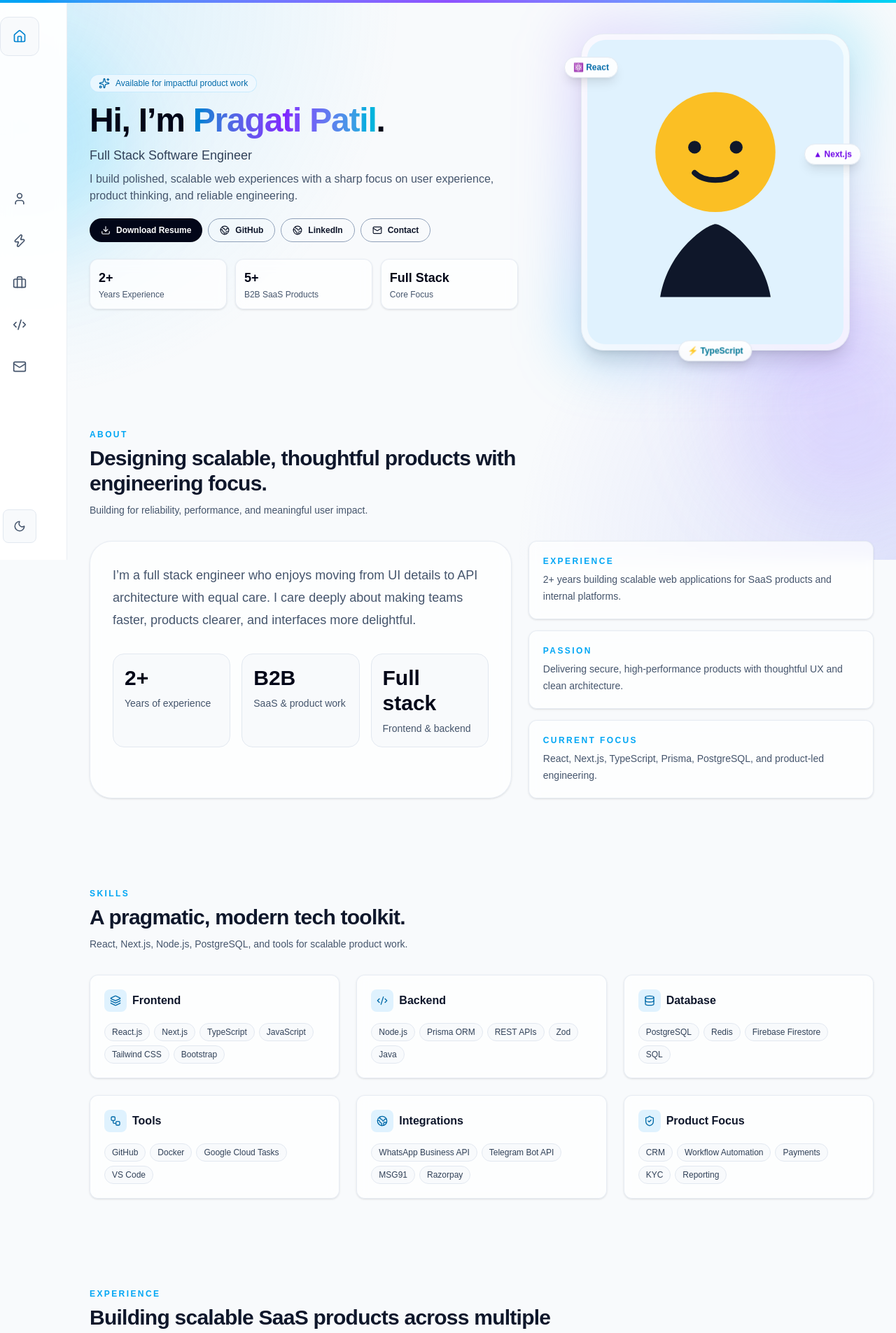
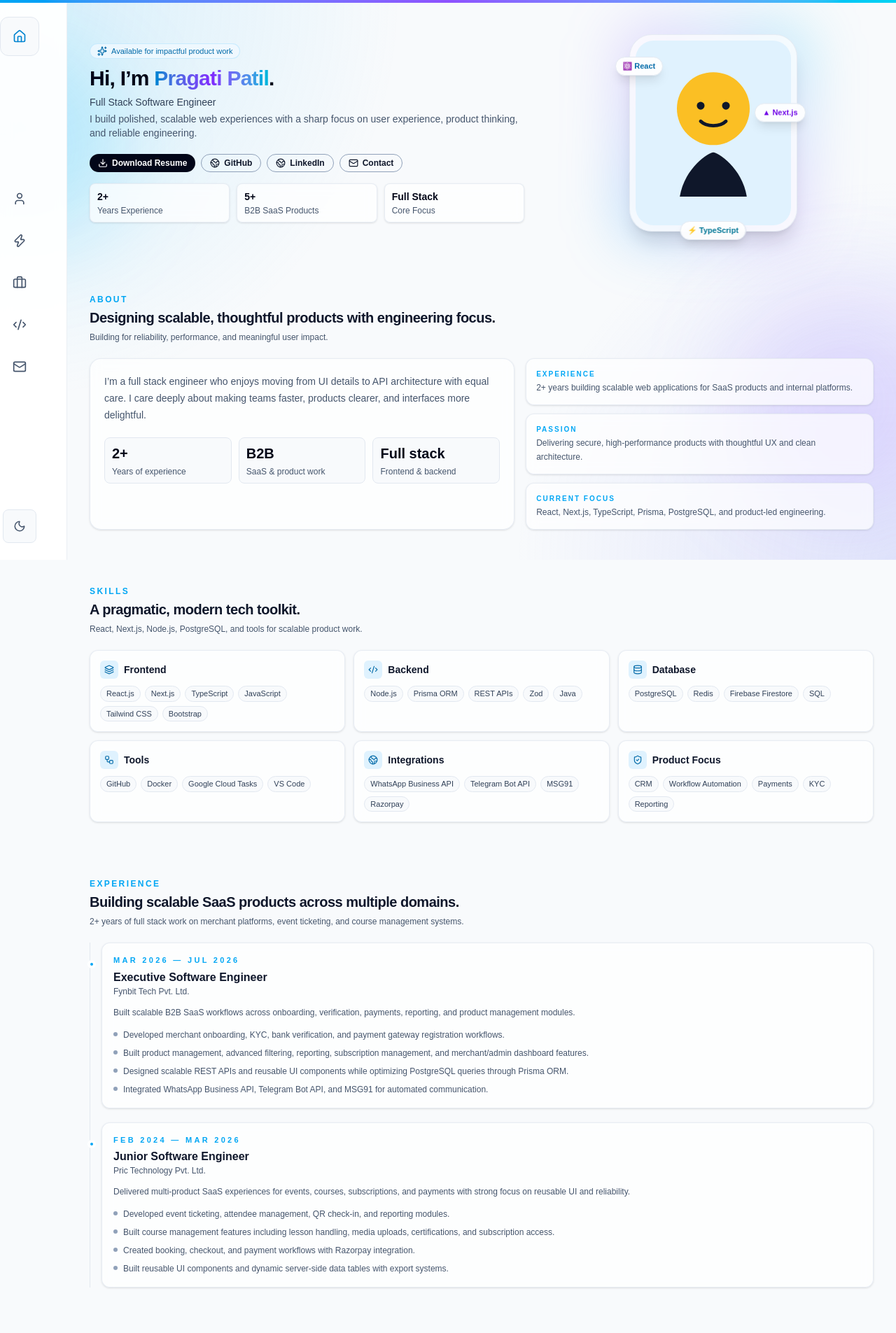
Before and after one commit to pragatipatil1428/pragatiportfolio, a Next.js app: page / in a window 1280 px wide. Shown: the top 1905 px of the page at 70% size. Built offline with nearby package versions, Linux system fonts and the light colour scheme.

Commit message:
ui size decrease

```diff
--- a/src/components/About.tsx
+++ b/src/components/About.tsx
@@ -6,41 +6,41 @@
 
 export default function About() {
   return (
-    <section id="about" className="mx-auto max-w-7xl px-6 py-16 lg:px-8">
+    <section id="about" className="mx-auto max-w-7xl px-6 py-10 lg:px-8">
       <SectionHeading
         eyebrow="About"
         title="Designing scalable, thoughtful products with engineering focus."
         description="Building for reliability, performance, and meaningful user impact."
       />
 
-      <div className="grid gap-6 lg:grid-cols-[1.1fr_0.9fr]">
+      <div className="grid gap-4 lg:grid-cols-[1.1fr_0.9fr]">
         <motion.div
           initial={{ opacity: 0, y: 20 }}
           whileInView={{ opacity: 1, y: 0 }}
           viewport={{ once: true, amount: 0.25 }}
           transition={{ duration: 0.35 }}
-          className="rounded-[2rem] border border-slate-200/80 bg-white/70 p-8 shadow-sm backdrop-blur dark:border-slate-800 dark:bg-slate-900/70"
+          className="rounded-2xl border border-slate-200/80 bg-white/70 p-5 shadow-sm backdrop-blur dark:border-slate-800 dark:bg-slate-900/70"
         >
-          <p className="text-lg leading-8 text-slate-600 dark:text-slate-300">
+          <p className="text-sm leading-6 text-slate-600 dark:text-slate-300">
             I’m a full stack engineer who enjoys moving from UI details to API architecture with equal care. I care deeply about making teams faster, products clearer, and interfaces more delightful.
           </p>
-          <div className="mt-8 grid gap-4 sm:grid-cols-3">
-            <div className="rounded-2xl border border-slate-200 bg-slate-50 p-4 dark:border-slate-800 dark:bg-slate-950/70">
-              <p className="text-3xl font-semibold text-slate-950 dark:text-white">2+</p>
-              <p className="mt-2 text-sm text-slate-600 dark:text-slate-400">Years of experience</p>
+          <div className="mt-5 grid gap-2.5 sm:grid-cols-3">
+            <div className="rounded-lg border border-slate-200 bg-slate-50 px-2.5 py-2 dark:border-slate-800 dark:bg-slate-950/70">
+              <p className="text-xl font-semibold text-slate-950 dark:text-white">2+</p>
+              <p className="mt-1 text-xs text-slate-600 dark:text-slate-400">Years of experience</p>
             </div>
-            <div className="rounded-2xl border border-slate-200 bg-slate-50 p-4 dark:border-slate-800 dark:bg-slate-950/70">
-              <p className="text-3xl font-semibold text-slate-950 dark:text-white">B2B</p>
-              <p className="mt-2 text-sm text-slate-600 dark:text-slate-400">SaaS & product work</p>
+            <div className="rounded-lg border border-slate-200 bg-slate-50 px-2.5 py-2 dark:border-slate-800 dark:bg-slate-950/70">
+              <p className="text-xl font-semibold text-slate-950 dark:text-white">B2B</p>
+              <p className="mt-1 text-xs text-slate-600 dark:text-slate-400">SaaS & product work</p>
             </div>
-            <div className="rounded-2xl border border-slate-200 bg-slate-50 p-4 dark:border-slate-800 dark:bg-slate-950/70">
-              <p className="text-3xl font-semibold text-slate-950 dark:text-white">Full stack</p>
-              <p className="mt-2 text-sm text-slate-600 dark:text-slate-400">Frontend & backend</p>
+            <div className="rounded-lg border border-slate-200 bg-slate-50 px-2.5 py-2 dark:border-slate-800 dark:bg-slate-950/70">
+              <p className="text-xl font-semibold text-slate-950 dark:text-white">Full stack</p>
+              <p className="mt-1 text-xs text-slate-600 dark:text-slate-400">Frontend & backend</p>
             </div>
           </div>
         </motion.div>
 
-        <div className="space-y-4">
+        <div className="space-y-3">
           {aboutHighlights.map((item, index) => (
             <motion.div
               key={item.title}
@@ -49,10 +49,10 @@
               viewport={{ once: true, amount: 0.2 }}
               transition={{ duration: 0.3, delay: index * 0.08 }}
               whileHover={{ scale: 1.02 }}
-              className="rounded-xl border border-slate-200/80 bg-white/70 p-5 shadow-sm backdrop-blur dark:border-slate-800 dark:bg-slate-900/70"
+              className="rounded-xl border border-slate-200/80 bg-white/70 p-3.5 shadow-sm backdrop-blur dark:border-slate-800 dark:bg-slate-900/70"
             >
-              <p className="text-xs font-semibold uppercase tracking-[0.2em] text-sky-500">{item.title}</p>
-              <p className="mt-1.5 text-sm leading-6 text-slate-600 dark:text-slate-300">{item.description}</p>
+              <p className="text-[10px] font-semibold uppercase tracking-[0.2em] text-sky-500">{item.title}</p>
+              <p className="mt-0.5 text-xs leading-5 text-slate-600 dark:text-slate-300">{item.description}</p>
             </motion.div>
           ))}
         </div>
--- a/src/components/Experience.tsx
+++ b/src/components/Experience.tsx
@@ -6,14 +6,14 @@
 
 export default function Experience() {
   return (
-    <section id="experience" className="mx-auto max-w-7xl px-6 py-16 lg:px-8">
+    <section id="experience" className="mx-auto max-w-7xl px-6 py-10 lg:px-8">
       <SectionHeading
         eyebrow="Experience"
         title="Building scalable SaaS products across multiple domains."
         description="2+ years of full stack work on merchant platforms, event ticketing, and course management systems."
       />
 
-      <div className="relative border-l border-slate-200 pl-6 dark:border-slate-800">
+      <div className="relative border-l border-slate-200 pl-4 dark:border-slate-800">
         {experienceItems.map((item, index) => (
           <motion.article
             key={item.title}
@@ -21,21 +21,21 @@
             whileInView={{ opacity: 1, y: 0 }}
             viewport={{ once: true, amount: 0.2 }}
             transition={{ duration: 0.3, delay: index * 0.05 }}
-            className="relative mb-8 rounded-[1.75rem] border border-slate-200/80 bg-white/70 p-7 shadow-sm backdrop-blur dark:border-slate-800 dark:bg-slate-900/70"
+            className="relative mb-5 rounded-xl border border-slate-200/80 bg-white/70 p-4 shadow-sm backdrop-blur dark:border-slate-800 dark:bg-slate-900/70"
           >
-            <div className="absolute -left-[1.72rem] top-8 h-4 w-4 rounded-full border-4 border-white bg-sky-500 dark:border-slate-950" />
+            <div className="absolute -left-[1.34rem] top-6 h-3 w-3 rounded-full border-4 border-white bg-sky-500 dark:border-slate-950" />
             <div className="flex flex-col gap-3 md:flex-row md:items-center md:justify-between">
               <div>
-                <p className="text-sm font-semibold uppercase tracking-[0.3em] text-sky-500">{item.period}</p>
-                <h3 className="mt-2 text-xl font-semibold text-slate-900 dark:text-white">{item.title}</h3>
-                <p className="text-base text-slate-600 dark:text-slate-300">{item.company}</p>
+                <p className="text-[11px] font-semibold uppercase tracking-[0.3em] text-sky-500">{item.period}</p>
+                <h3 className="mt-1 text-base font-semibold text-slate-900 dark:text-white">{item.title}</h3>
+                <p className="text-xs text-slate-600 dark:text-slate-300">{item.company}</p>
               </div>
             </div>
-            <p className="mt-5 text-base leading-7 text-slate-600 dark:text-slate-300">{item.description}</p>
-            <ul className="mt-5 space-y-2 text-sm leading-7 text-slate-600 dark:text-slate-300">
+            <p className="mt-3 text-xs leading-5 text-slate-600 dark:text-slate-300">{item.description}</p>
+            <ul className="mt-3 space-y-1.5 text-xs leading-5 text-slate-600 dark:text-slate-300">
               {item.bullets.map((bullet) => (
                 <li key={bullet} className="flex gap-2">
-                  <span className="mt-2 h-2 w-2 shrink-0 rounded-full bg-slate-400" />
+                  <span className="mt-1.5 h-1.5 w-1.5 shrink-0 rounded-full bg-slate-400" />
                   <span>{bullet}</span>
                 </li>
               ))}
--- a/src/components/Hero.tsx
+++ b/src/components/Hero.tsx
@@ -10,8 +10,8 @@
 
 export default function Hero() {
   return (
-    <section id="home" className="relative mx-auto flex min-h-[500px] max-w-7xl flex-col justify-center px-6 py-12 lg:px-8">
-      <div className="grid items-center gap-10 lg:grid-cols-[1.15fr_0.85fr] lg:gap-14">
+    <section id="home" className="relative mx-auto flex min-h-[380px] max-w-7xl flex-col justify-center px-6 py-8 lg:px-8">
+      <div className="grid items-center gap-8 lg:grid-cols-[1.15fr_0.85fr] lg:gap-10">
         {/* Copy */}
         <motion.div
           initial={{ opacity: 0, y: 24 }}
@@ -19,17 +19,17 @@
           transition={{ duration: 0.45 }}
           className="max-w-3xl"
         >
-          <div className="mb-4 inline-flex items-center gap-2 rounded-full border border-sky-200/70 bg-sky-50/80 px-3 py-1 text-xs font-medium text-sky-700 backdrop-blur dark:border-sky-800 dark:bg-sky-950/40 dark:text-sky-300">
-            <Sparkles size={16} />
+          <div className="mb-2.5 inline-flex items-center gap-1.5 rounded-full border border-sky-200/70 bg-sky-50/80 px-2.5 py-0.5 text-[11px] font-medium text-sky-700 backdrop-blur dark:border-sky-800 dark:bg-sky-950/40 dark:text-sky-300">
+            <Sparkles size={14} />
             Available for impactful product work
           </div>
-          <h1 className="text-3xl font-semibold tracking-tight text-slate-950 dark:text-white sm:text-4xl lg:text-5xl">
+          <h1 className="text-xl font-semibold tracking-tight text-slate-950 dark:text-white sm:text-2xl lg:text-3xl">
             Hi, I’m <span className="bg-gradient-to-r from-sky-600 via-violet-600 to-cyan-500 bg-clip-text text-transparent">Pragati Patil</span>.
           </h1>
-          <p className="mt-3 text-lg font-medium text-slate-700 dark:text-slate-200">
+          <p className="mt-1.5 text-sm font-medium text-slate-700 dark:text-slate-200">
             Full Stack Software Engineer
           </p>
-          <p className="mt-2 text-base leading-6 text-slate-600 dark:text-slate-300">
+          <p className="mt-1 text-sm leading-5 text-slate-600 dark:text-slate-300">
             I build polished, scalable web experiences with a sharp focus on user experience, product thinking, and reliable engineering.
           </p>
 
@@ -37,7 +37,7 @@
             <a
               href="/Pragati_Patil_Resume.pdf"
               download
-              className="inline-flex items-center gap-2 rounded-full bg-slate-950 px-4 py-2 text-xs font-semibold text-white transition hover:-translate-y-0.5 hover:bg-slate-800 dark:bg-sky-600 dark:hover:bg-sky-500"
+              className="inline-flex items-center gap-1.5 rounded-full bg-slate-950 px-3 py-1 text-xs font-semibold text-white transition hover:-translate-y-0.5 hover:bg-slate-800 dark:bg-sky-600 dark:hover:bg-sky-500"
             >
               <Download size={14} />
               Download Resume
@@ -46,7 +46,7 @@
               href="https://github.com/pragatipatil1428/"
               target="_blank"
               rel="noreferrer"
-              className="inline-flex items-center gap-2 rounded-full border border-slate-400 px-4 py-2 text-xs font-semibold text-slate-900 transition hover:-translate-y-0.5 hover:border-slate-600 hover:text-slate-950 dark:border-slate-700 dark:text-slate-200"
+              className="inline-flex items-center gap-1.5 rounded-full border border-slate-400 px-3 py-1 text-xs font-semibold text-slate-900 transition hover:-translate-y-0.5 hover:border-slate-600 hover:text-slate-950 dark:border-slate-700 dark:text-slate-200 dark:hover:text-white"
             >
               <Globe2 size={14} />
               GitHub
@@ -55,24 +55,24 @@
               href="https://www.linkedin.com/in/pragati-patil1428/"
               target="_blank"
               rel="noreferrer"
-              className="inline-flex items-center gap-2 rounded-full border border-slate-400 px-4 py-2 text-xs font-semibold text-slate-900 transition hover:-translate-y-0.5 hover:border-slate-600 hover:text-slate-950 dark:border-slate-700 dark:text-slate-200"
+              className="inline-flex items-center gap-1.5 rounded-full border border-slate-400 px-3 py-1 text-xs font-semibold text-slate-900 transition hover:-translate-y-0.5 hover:border-slate-600 hover:text-slate-950 dark:border-slate-700 dark:text-slate-200 dark:hover:text-white"
             >
               <Globe2 size={14} />
               LinkedIn
             </a>
             <Link
               href="#contact"
-              className="inline-flex items-center gap-2 rounded-full border border-slate-400 px-4 py-2 text-xs font-semibold text-slate-900 transition hover:-translate-y-0.5 hover:border-slate-600 hover:text-slate-950 dark:border-slate-700 dark:text-slate-200"
+              className="inline-flex items-center gap-1.5 rounded-full border border-slate-400 px-3 py-1 text-xs font-semibold text-slate-900 transition hover:-translate-y-0.5 hover:border-slate-600 hover:text-slate-950 dark:border-slate-700 dark:text-slate-200 dark:hover:text-white"
             >
               <Mail size={14} />
               Contact
             </Link>
           </div>
 
-          <div className="mt-6 grid gap-3 sm:grid-cols-3">
+          <div className="mt-4 grid gap-2.5 sm:grid-cols-3">
             {heroStats.map((stat) => (
-              <div key={stat.label} className="rounded-xl border border-slate-200/80 bg-white/70 p-3 shadow-sm backdrop-blur dark:border-slate-800 dark:bg-slate-900/70">
-                <p className="text-lg font-semibold text-slate-950 dark:text-white">{stat.value}</p>
+              <div key={stat.label} className="rounded-lg border border-slate-200/80 bg-white/70 px-2.5 py-2 shadow-sm backdrop-blur dark:border-slate-800 dark:bg-slate-900/70">
+                <p className="text-sm font-semibold text-slate-950 dark:text-white">{stat.value}</p>
                 <p className="mt-0.5 text-xs text-slate-600 dark:text-slate-400">{stat.label}</p>
               </div>
             ))}
@@ -84,7 +84,7 @@
           initial={{ opacity: 0, scale: 0.92 }}
           animate={{ opacity: 1, scale: 1 }}
           transition={{ duration: 0.5, delay: 0.15 }}
-          className="relative mx-auto hidden w-full max-w-sm lg:block"
+          className="relative mx-auto hidden w-full max-w-[15rem] lg:block"
         >
           <div className="absolute -inset-4 rounded-[2.5rem] bg-gradient-to-tr from-sky-500/30 via-violet-500/20 to-cyan-400/30 blur-2xl" aria-hidden />
           <div className="relative overflow-hidden rounded-[2rem] border border-slate-200/80 bg-white/70 p-2 shadow-xl backdrop-blur dark:border-slate-800 dark:bg-slate-900/70">
@@ -102,21 +102,21 @@
           <motion.span
             animate={{ y: [0, -8, 0] }}
             transition={{ duration: 4, repeat: Infinity, ease: "easeInOut" }}
-            className="absolute -left-6 top-10 rounded-full border border-slate-200 bg-white/90 px-3 py-1.5 text-xs font-semibold text-sky-700 shadow-lg backdrop-blur dark:border-slate-700 dark:bg-slate-900/90 dark:text-sky-300"
+            className="absolute -left-5 top-10 rounded-full border border-slate-200 bg-white/90 px-2.5 py-1 text-[11px] font-semibold text-sky-700 shadow-lg backdrop-blur dark:border-slate-700 dark:bg-slate-900/90 dark:text-sky-300"
           >
             ⚛️ React
           </motion.span>
           <motion.span
             animate={{ y: [0, 8, 0] }}
             transition={{ duration: 4.5, repeat: Infinity, ease: "easeInOut", delay: 0.5 }}
-            className="absolute -right-4 top-1/3 rounded-full border border-slate-200 bg-white/90 px-3 py-1.5 text-xs font-semibold text-violet-700 shadow-lg backdrop-blur dark:border-slate-700 dark:bg-slate-900/90 dark:text-violet-300"
+            className="absolute -right-3 top-1/3 rounded-full border border-slate-200 bg-white/90 px-2.5 py-1 text-[11px] font-semibold text-violet-700 shadow-lg backdrop-blur dark:border-slate-700 dark:bg-slate-900/90 dark:text-violet-300"
           >
             ▲ Next.js
           </motion.span>
           <motion.span
             animate={{ y: [0, -6, 0] }}
             transition={{ duration: 5, repeat: Infinity, ease: "easeInOut", delay: 1 }}
-            className="absolute -bottom-4 left-1/2 -translate-x-1/2 rounded-full border border-slate-200 bg-white/90 px-3 py-1.5 text-xs font-semibold text-cyan-700 shadow-lg backdrop-blur dark:border-slate-700 dark:bg-slate-900/90 dark:text-cyan-300"
+            className="absolute -bottom-3 left-1/2 -translate-x-1/2 rounded-full border border-slate-200 bg-white/90 px-2.5 py-1 text-[11px] font-semibold text-cyan-700 shadow-lg backdrop-blur dark:border-slate-700 dark:bg-slate-900/90 dark:text-cyan-300"
           >
             ⚡ TypeScript
           </motion.span>
@@ -127,7 +127,7 @@
         initial={{ opacity: 0, y: 12 }}
         animate={{ opacity: 1, y: 0 }}
         transition={{ duration: 0.45, delay: 0.1 }}
-        className="mt-10 flex flex-wrap gap-1.5 lg:hidden"
+        className="mt-6 flex flex-wrap gap-1.5 lg:hidden"
       >
         {floatingBadges.map((badge) => (
           <span key={badge} className="rounded-full border border-slate-200 bg-white/70 px-2.5 py-1 text-xs font-medium text-slate-700 shadow-sm backdrop-blur dark:border-slate-700 dark:bg-slate-900/70 dark:text-slate-200">
--- a/src/components/SectionHeading.tsx
+++ b/src/components/SectionHeading.tsx
@@ -21,14 +21,14 @@
       whileInView={{ opacity: 1, y: 0 }}
       viewport={{ once: true, amount: 0.25 }}
       transition={{ duration: 0.35 }}
-      className={`mb-8 flex flex-col gap-2 ${alignment}`}
+      className={`mb-5 flex flex-col gap-1 ${alignment}`}
     >
       <p className="text-xs font-semibold uppercase tracking-[0.2em] text-sky-500">{eyebrow}</p>
-      <h2 className="max-w-3xl text-2xl font-semibold tracking-tight text-slate-900 dark:text-white sm:text-3xl">
+      <h2 className="max-w-3xl text-lg font-semibold tracking-tight text-slate-900 dark:text-white sm:text-xl">
         {title}
       </h2>
       {description ? (
-        <p className="max-w-2xl text-sm leading-6 text-slate-600 dark:text-slate-300">
+        <p className="max-w-2xl text-xs leading-5 text-slate-600 dark:text-slate-300">
           {description}
         </p>
       ) : null}
--- a/src/components/Skills.tsx
+++ b/src/components/Skills.tsx
@@ -6,14 +6,14 @@
 
 export default function Skills() {
   return (
-    <section id="skills" className="mx-auto max-w-7xl px-6 py-16 lg:px-8">
+    <section id="skills" className="mx-auto max-w-7xl px-6 py-10 lg:px-8">
       <SectionHeading
         eyebrow="Skills"
         title="A pragmatic, modern tech toolkit."
         description="React, Next.js, Node.js, PostgreSQL, and tools for scalable product work."
       />
 
-      <div className="grid gap-6 md:grid-cols-2 xl:grid-cols-3">
+      <div className="grid gap-3 md:grid-cols-2 xl:grid-cols-3">
         {skillGroups.map((group, index) => {
           const Icon = group.icon;
           return (
@@ -24,17 +24,17 @@
               viewport={{ once: true, amount: 0.2 }}
               transition={{ duration: 0.3, delay: index * 0.06 }}
               whileHover={{ y: -4, scale: 1.02 }}
-              className="rounded-xl border border-slate-200/80 bg-white/70 p-5 shadow-sm backdrop-blur transition dark:border-slate-800 dark:bg-slate-900/70"
+              className="rounded-xl border border-slate-200/80 bg-white/70 p-3.5 shadow-sm backdrop-blur transition dark:border-slate-800 dark:bg-slate-900/70"
             >
               <div className="flex items-center gap-2">
-                <div className="rounded-lg bg-sky-100 p-2 text-sky-700 dark:bg-sky-900/30 dark:text-sky-300">
-                  <Icon size={16} />
+                <div className="rounded-md bg-sky-100 p-1.5 text-sky-700 dark:bg-sky-900/30 dark:text-sky-300">
+                  <Icon size={14} />
                 </div>
-                <h3 className="text-base font-semibold text-slate-900 dark:text-white">{group.title}</h3>
+                <h3 className="text-sm font-semibold text-slate-900 dark:text-white">{group.title}</h3>
               </div>
-              <div className="mt-4 flex flex-wrap gap-1.5">
+              <div className="mt-2.5 flex flex-wrap gap-1.5">
                 {group.skills.map((skill) => (
-                  <span key={skill} className="rounded-full border border-slate-200 bg-slate-50 px-2.5 py-1 text-xs text-slate-700 dark:border-slate-700 dark:bg-slate-950/70 dark:text-slate-200">
+                  <span key={skill} className="rounded-full border border-slate-200 bg-slate-50 px-2 py-0.5 text-[11px] text-slate-700 dark:border-slate-700 dark:bg-slate-950/70 dark:text-slate-200">
                     {skill}
                   </span>
                 ))}
```
Also changed, not shown: src/components/Contact.tsx (+18 -18 lines), src/components/Footer.tsx (+1 -14 lines), src/components/Projects.tsx (+11 -11 lines).
